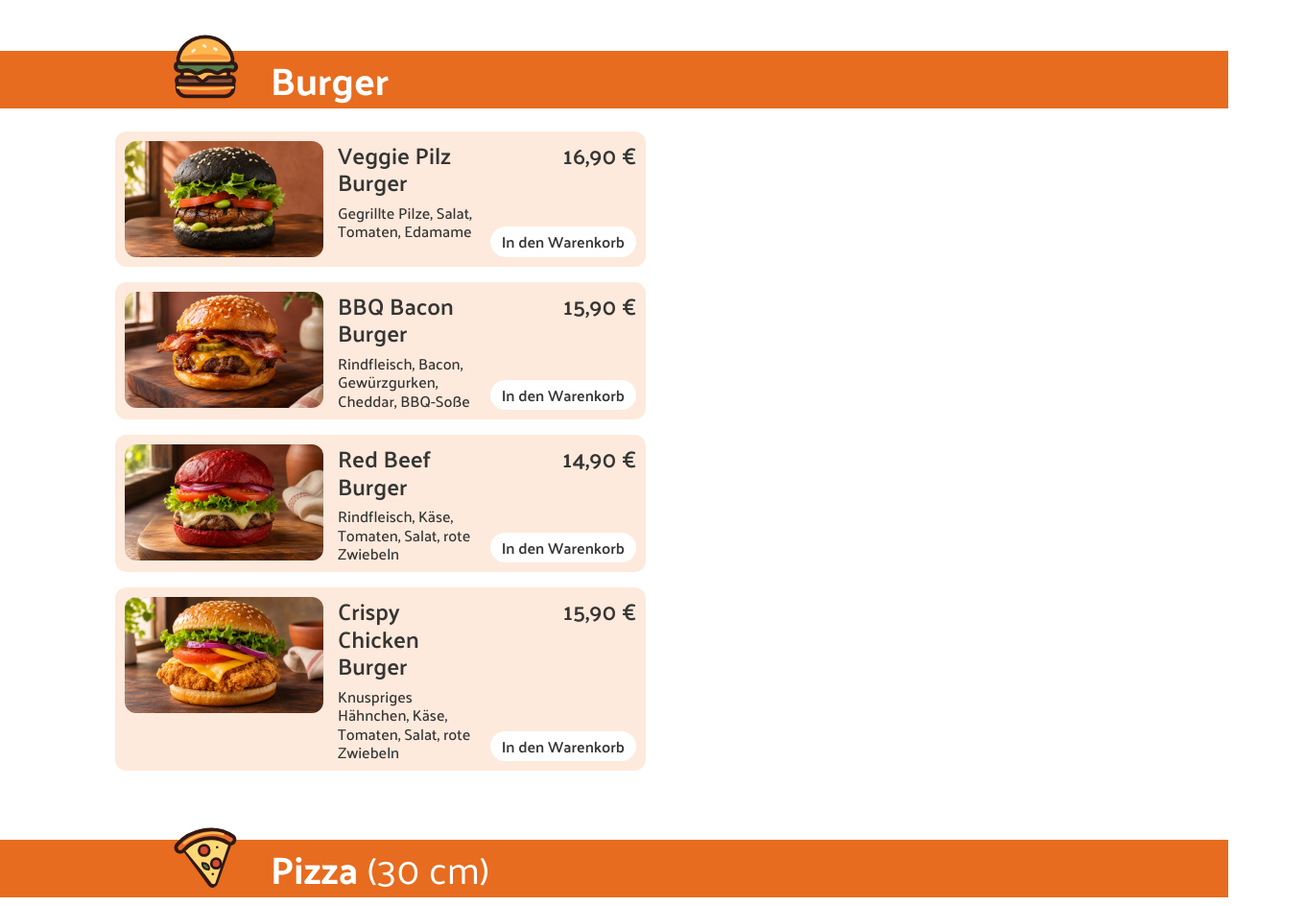
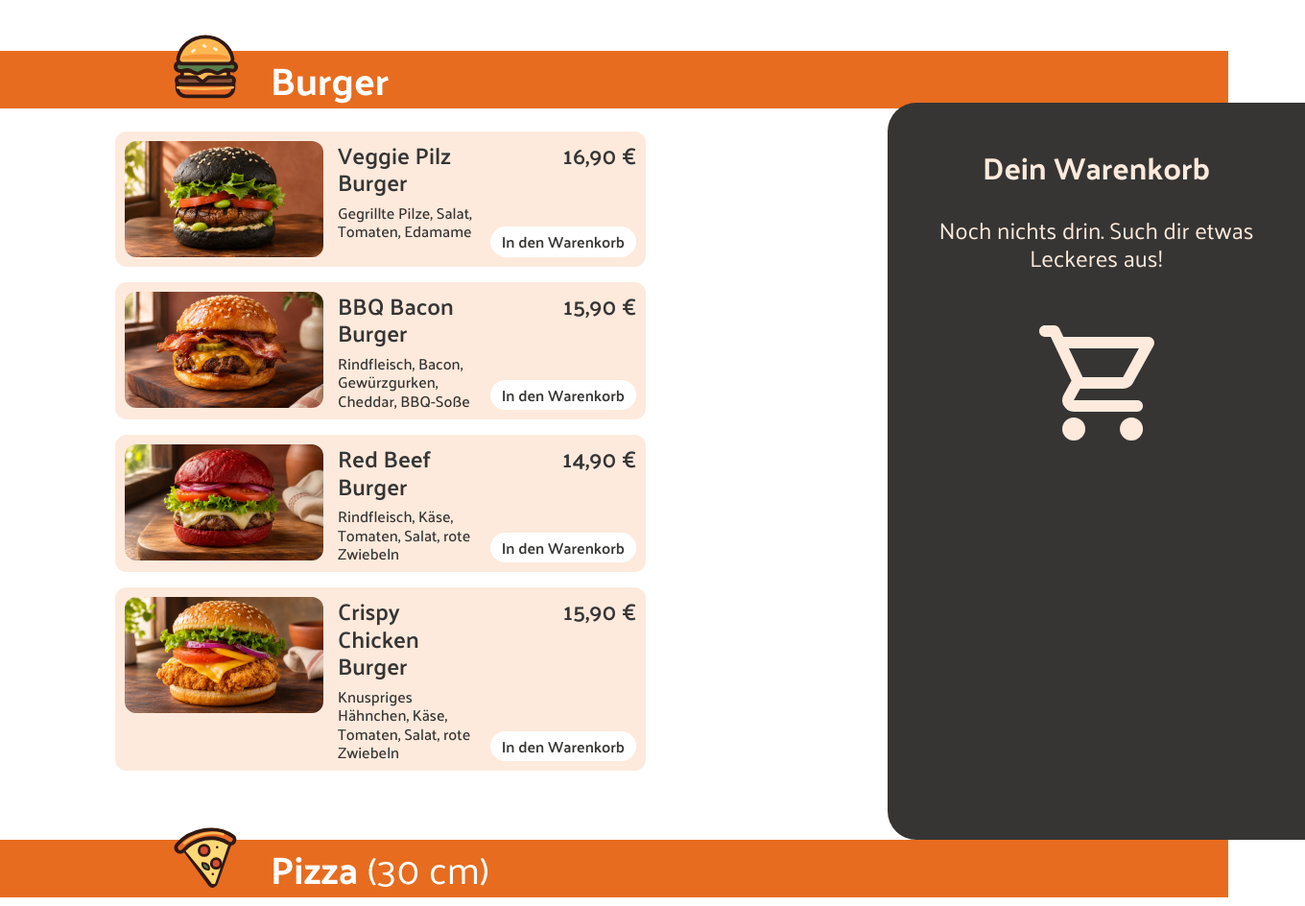
Before and after one commit to AttilaKes/Bestell-App, a plain HTML site: page index.html in a window 1280 px wide. Shown: the part 877-1821 px from the top of the page at 96% size, 1360 px wide, since content can reach past the window. Drawn offline with Linux system fonts and the light colour scheme.

Commit message:
feat: add sticky basket

```diff
--- a/index.html
+++ b/index.html
@@ -14,6 +14,7 @@
         <link rel="stylesheet" href="./styles/variables.css" />
         <link rel="stylesheet" href="./styles/standard.css" />
         <link rel="stylesheet" href="./style.css" />
+        <link rel="stylesheet" href="./styles/basket.css" />
     </head>
 
     <body onload="init()" id="page_top">
@@ -74,8 +75,19 @@
                 <ul id="category_links"></ul>
             </nav>
 
-            <!-- renderCategories() renders the meals into this container -->
-            <div id="meal_content"></div>
+            <div class="menu">
+                <!-- renderCategories() renders the meals into this container -->
+                <div id="meal_content"></div>
+
+                <div class="basket_track">
+                    <!-- renderBaskets() renders the basket into this section -->
+                    <section
+                        id="basket_desktop"
+                        class="basket"
+                        aria-label="Warenkorb"
+                    ></section>
+                </div>
+            </div>
         </main>
 
         <footer>
--- a/script.js
+++ b/script.js
@@ -1,7 +1,10 @@
-/** Startet die App: zeigt Kategorien und Gerichte. */
+const BASKET_IDS = ["basket_desktop"];
+
+/** Startet die App: zeigt Kategorien, Gerichte und den Warenkorb. */
 function init() {
     renderCategoryLinks();
     renderCategories();
+    renderBaskets();
 }
 
 /** Rendert die Links zu allen Kategorien. */
@@ -37,6 +40,45 @@ function renderMeals(categoryId) {
     }
 }
 
+/** Rendert das Grundgerüst jedes Warenkorbs und füllt es. */
+function renderBaskets() {
+    for (let index = 0; index < BASKET_IDS.length; index++) {
+        const BASKET_REF = document.getElementById(BASKET_IDS[index]);
+        BASKET_REF.innerHTML = getBasketTemplate(BASKET_IDS[index]);
+    }
+
+    updateBaskets();
+}
+
+/** Aktualisiert den Inhalt jedes Warenkorbs. */
+function updateBaskets() {
+    for (let index = 0; index < BASKET_IDS.length; index++) {
+        toggleEmptyBasket(BASKET_IDS[index]);
+    }
+}
+
+/** Zeigt den leeren oder den gefüllten Warenkorb an. */
+function toggleEmptyBasket(basketId) {
+    const BASKET_REF = document.getElementById(basketId);
+
+    if (getTotalAmount() === 0) {
+        BASKET_REF.classList.add("is_empty");
+    } else {
+        BASKET_REF.classList.remove("is_empty");
+    }
+}
+
+/** Gibt die Anzahl aller Gerichte im Warenkorb zurück. */
+function getTotalAmount() {
+    let totalAmount = 0;
+
+    for (let indexMeal = 0; indexMeal < meals.length; indexMeal++) {
+        totalAmount += meals[indexMeal].amount;
+    }
+
+    return totalAmount;
+}
+
 /** Gibt einen Preis mit zwei Nachkommastellen, Komma und Euro zurück. */
 function formatPrice(price) {
     return price.toFixed(2).replace(".", ",") + " €";
--- a/scripts/templates.js
+++ b/scripts/templates.js
@@ -46,3 +46,18 @@ function getMealTemplate(indexMeal) {
         </article>
     `;
 }
+
+/** Gibt das Grundgerüst eines Warenkorbs zurück. */
+function getBasketTemplate(basketId) {
+    return `
+        <h2>Dein Warenkorb</h2>
+        <div class="basket_empty">
+            <p>Noch nichts drin. Such dir etwas Leckeres aus!</p>
+            <img src="./assets/icons/shopping_cart.svg" alt="" />
+        </div>
+        <div class="basket_filled">
+            <ul id="${basketId}_items" class="basket_items"></ul>
+            <div id="${basketId}_sums" class="basket_sums"></div>
+        </div>
+    `;
+}
--- a/style.css
+++ b/style.css
@@ -130,6 +130,12 @@ main {
 
 .category_navigation a:hover {
     box-shadow: var(--shadow);
+}
+
+/* ===== Menu ===== */
+.menu {
+    position: relative;
+    padding-bottom: 40px;
 }
 
 /* ===== Category ===== */
--- /dev/null
+++ b/styles/basket.css
@@ -0,0 +1,62 @@
+/* ========================================
+   DESKTOP BASKET
+======================================== */
+
+/* The track is as high as the menu. Inside of it the basket is sticky. */
+.basket_track {
+    position: absolute;
+    top: calc(var(--headline-overhang) + var(--spacing) + 54px);
+    bottom: 40px;
+    left: 50%;
+    width: var(--basket-width);
+    margin-left: calc(var(--content-width) / 2 - var(--basket-width));
+}
+
+.basket_track .basket {
+    position: sticky;
+    top: var(--spacing);
+    height: 794px;
+    max-height: calc(100dvh - 32px);
+    padding: 48px 32px 40px;
+    border-radius: var(--radius-large) 0 0 var(--radius-large);
+    background-color: var(--color-basket);
+}
+
+/* ========================================
+   BASKET CONTENT
+======================================== */
+
+.basket {
+    display: flex;
+    flex-direction: column;
+    gap: 32px;
+    color: var(--color-on-basket);
+}
+
+.basket h2 {
+    font-size: 32px;
+    font-weight: 700;
+    text-align: center;
+}
+
+.basket_empty,
+.basket.is_empty .basket_filled {
+    display: none;
+}
+
+.basket.is_empty .basket_empty {
+    display: flex;
+    flex-direction: column;
+    align-items: center;
+    gap: 56px;
+    font-size: 24px;
+    text-align: center;
+}
+
+.basket_filled {
+    display: flex;
+    flex: 1;
+    flex-direction: column;
+    gap: 24px;
+    min-height: 0;
+}
```
